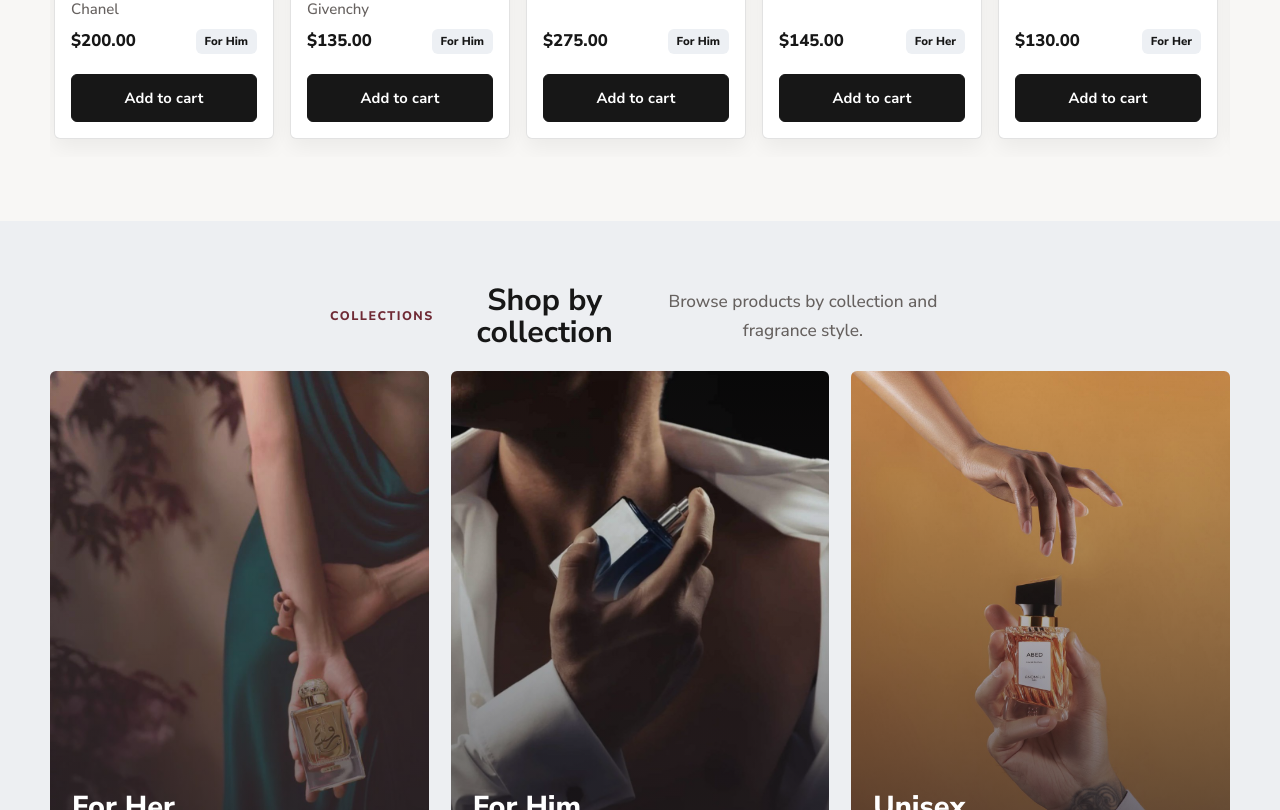
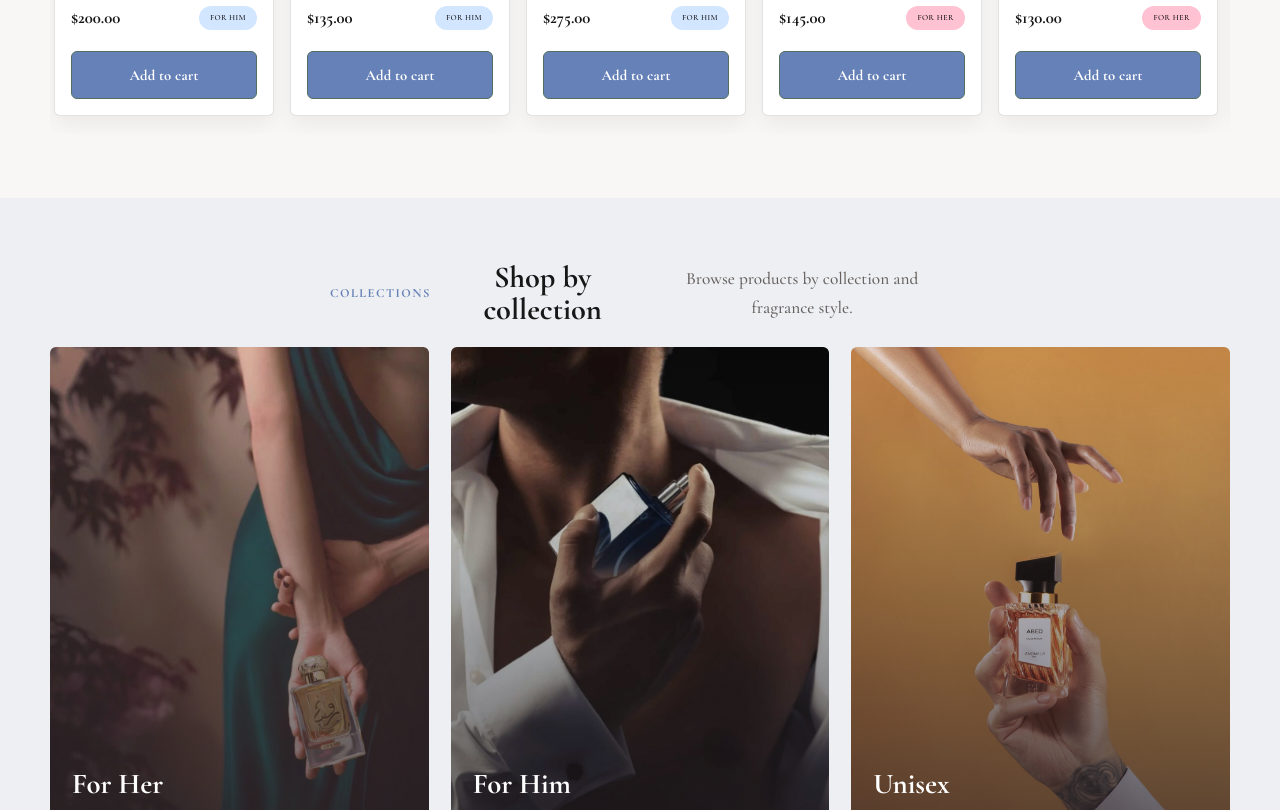
Before and after one commit to Chinweotito12/MyScentDiary, a plain HTML site: page index.html in a window 1280 px wide. Shown: the part 1580-2390 px from the top of the page. Drawn offline with nearby package versions, Linux system fonts and the light colour scheme.

Commit message:
scentnew

```diff
--- a/index.html
+++ b/index.html
@@ -55,12 +55,11 @@
   <main>
     <section class="hero">
       <div class="hero-content">
-        <p class="eyebrow">Online perfume store</p>
-        <h1>Designer and niche fragrances, curated for daily wear and gifting.</h1>
-        <p class="hero-copy">Shop bestselling perfumes across fresh, floral, woody, amber, gourmand, and unisex profiles with simple filters and clear product details.</p>
+        <h1>" No Elegance is possible without fragrances. <br> It is the unseen & unforgetable ultimate accessory " </h1>
+        <p class="hero-copy">Perfume is the key to our memory.</p>
         <div class="hero-actions">
           <a class="button primary" href="shop.html">Shop all</a>
-          <a class="button ghost" href="#featured">View bestsellers</a>
+
         </div>
       </div>
     </section>
--- a/script.js
+++ b/script.js
@@ -216,17 +216,137 @@ const products = [
     featured: true
   },
   {
-    id: "costa-brazil-aroma-body-oil",
-    name: "Aroma Body Oil",
-    brand: "Costa Brazil",
+    id: "ravine-ginger",
+    name: "Ravine Ginger",
+    brand: "French Avenue",
     category: "unisex",
-    price: 98,
+    price: 58,
     size: "100ml",
-    image: "img/costa brazil body oil.jpeg",
+    image: "img/ravineginger.jpeg",
     notes: "White jungle flora, Brazilian vetiver, sandalwood, patchouli",
     description: "A nourishing body oil with a warm, woody aroma designed for layering with a favorite fragrance.",
     featured: false
-  }
+  },
+   {
+    id: "Gentleman-Givenchy",
+    name: "Gentleman Givenchy",
+    brand: "Givenchy",
+    category: "him",
+    price: 190,
+    size: "100ml",
+    image: "img/givenchygentleman.jpeg",
+    notes: "White jungle flora, Brazilian vetiver, sandalwood, patchouli",
+    description: "A nourishing body oil with a warm, woody aroma designed for layering with a favorite fragrance.",
+    featured: false
+  },
+   {
+    id: "Aromatic-Xandal",
+    name: "X Xandal",
+    brand: "French Avenue",
+    category: "him",
+    price: 69.50,
+    size: "100ml",
+    image: "img/xandalx.jpeg",
+    notes: "White jungle flora, Brazilian vetiver, sandalwood, patchouli",
+    description: "A nourishing body oil with a warm, woody aroma designed for layering with a favorite fragrance.",
+    featured: false
+  },
+   {
+    id: "Mad-Midnight",
+    name: "MAD Midnight",
+    brand: "MAD Parfum",
+    category: "him",
+    price: 58,
+    size: "100ml",
+    image: "img/madmidnight.jpeg",
+    notes: "White jungle flora, Brazilian vetiver, sandalwood, patchouli",
+    description: "A nourishing body oil with a warm, woody aroma designed for layering with a favorite fragrance.",
+    featured: false
+  },
+  {
+    id: "Mad-Draco",
+    name: "MAD Draco",
+    brand: "MAD Parfum",
+    category: "unisex",
+    price: 58,
+    size: "100ml",
+    image: "img/maddraco.jpeg",
+    notes: "White jungle flora, Brazilian vetiver, sandalwood, patchouli",
+    description: "A nourishing body oil with a warm, woody aroma designed for layering with a favorite fragrance.",
+    featured: false
+  },
+  {
+    id: "Mad-Narcotic",
+    name: "MAD Narcotic",
+    brand: "MAD Parfum",
+    category: "unisex",
+    price: 58,
+    size: "100ml",
+    image: "img/madnarcotic.jpeg",
+    notes: "White jungle flora, Brazilian vetiver, sandalwood, patchouli",
+    description: "A nourishing body oil with a warm, woody aroma designed for layering with a favorite fragrance.",
+    featured: false
+  },
+   {
+    id: "Chanel-no19",
+    name: "Chanel No 19",
+    brand: "Chanel",
+    category: "her",
+    price: 158,
+    size: "100ml",
+    image: "img/chanelno19.jpeg",
+    notes: "White jungle flora, Brazilian vetiver, sandalwood, patchouli",
+    description: "A nourishing body oil with a warm, woody aroma designed for layering with a favorite fragrance.",
+    featured: false
+  },
+   {
+    id: "Nishane-Meant",
+    name: "Nishane Meant To Be Seen",
+    brand: "Nishane",
+    category: "her",
+    price: 255,
+    size: "100ml",
+    image: "img/nishanemeant.jpeg",
+    notes: "White jungle flora, Brazilian vetiver, sandalwood, patchouli",
+    description: "A nourishing body oil with a warm, woody aroma designed for layering with a favorite fragrance.",
+    featured: false
+  },
+   {
+    id: "Nishane-Hacivat",
+    name: "Nishane Hacivat",
+    brand: "Nishane",
+    category: "him",
+    price: 230,
+    size: "100ml",
+    image: "img/nishanehacivat.jpeg",
+    notes: "White jungle flora, Brazilian vetiver, sandalwood, patchouli",
+    description: "A nourishing body oil with a warm, woody aroma designed for layering with a favorite fragrance.",
+    featured: false
+  },
+   {
+    id: "Nishane-Ani",
+    name: "Nishane ANI",
+    brand: "Nishane",
+    category: "unisex",
+    price: 250,
+    size: "100ml",
+    image: "img/nishaneani.jpeg",
+    notes: "White jungle flora, Brazilian vetiver, sandalwood, patchouli",
+    description: "A nourishing body oil with a warm, woody aroma designed for layering with a favorite fragrance.",
+    featured: false
+  },
+   {
+    id: "Lancome-Elixir",
+    name: "Lancome Elixir",
+    brand: "Lancome ",
+    category: "her",
+    price: 160,
+    size: "100ml",
+    image: "img/lancomeelixie.jpeg",
+    notes: "White jungle flora, Brazilian vetiver, sandalwood, patchouli",
+    description: "A nourishing body oil with a warm, woody aroma designed for layering with a favorite fragrance.",
+    featured: false
+  },
 ];
 
 const categoryLabels = {
@@ -273,7 +393,7 @@ function initFooterSocials() {
 
   footerBrand.insertAdjacentHTML("beforeend", `
     <div class="social-links" aria-label="Social media links">
-      <a href="https://www.instagram.com/myscentdiary" aria-label="Instagram" target="_blank" rel="noopener noreferrer">
+      <a href="https://www.instagram.com/my_scentdiary?utm_source=qr" aria-label="Instagram" target="_blank" rel="noopener noreferrer">
         <svg viewBox="0 0 24 24" aria-hidden="true"><rect x="4" y="4" width="16" height="16" rx="5"></rect><circle cx="12" cy="12" r="3.5"></circle><path d="M17.5 6.5h.01"></path></svg>
       </a>
       <a href="https://www.facebook.com/myscentdiary" aria-label="Facebook" target="_blank" rel="noopener noreferrer">
@@ -398,9 +518,13 @@ function productCard(product) {
         <p>${product.brand}</p>
         <div class="product-meta">
           <strong class="product-price">${money.format(product.price)}</strong>
-          <span class="product-tag">${categoryLabels[product.category]}</span>
+          <span class="product-tag ${product.category}">
+            ${categoryLabels[product.category]}
+          </span>
         </div>
-        <button class="product-btn" type="button" data-add-to-cart="${product.id}">Add to cart</button>
+        <button class="product-btn" type="button" data-add-to-cart="${product.id}">
+          Add to cart
+        </button>
       </div>
     </article>
   `;
--- a/style.css
+++ b/style.css
@@ -10,13 +10,13 @@
   --rose: #6f2a35;
   --sage: #536f60;
   --gold: #a8823a;
-  --lavender: #d9dee8;
+  --lavender: #6681b7;
   --border: rgba(23, 23, 23, 0.12);
   --shadow: 0 16px 36px rgba(23, 23, 23, 0.1);
   --radius: 6px;
   --max: 1180px;
-  --font-display: "Nunito Sans", Arial, sans-serif;
-  --font-body: "Nunito Sans", Arial, sans-serif;
+  --font-display:"Cormorant Garamond", Georgia, serif;
+  --font-body: "Cormorant Garamond", Georgia, serif;
 }
 
 * {
@@ -165,7 +165,8 @@ ul {
 .nav-link.active,
 .dropdown-link:hover,
 .dropdown-toggle:hover {
-  background: var(--cream);
+  background: var(--lavender);
+  color:#edeff2;
 }
 
 /* ===========================
@@ -339,7 +340,7 @@ ul {
 }
 
 .overlay.active {
-  visibility: visible;
+  visibility: none;
   opacity: 1;
 }
 
@@ -348,7 +349,7 @@ ul {
   display: grid;
   place-items: center;
   padding: 78px 20px;
-  background-image: linear-gradient(rgba(23, 23, 23, 0.48), rgba(23, 23, 23, 0.5)), url("img/header3.jpeg");
+  background-image: linear-gradient(rgba(23, 23, 23, 0.48), rgba(23, 23, 23, 0.5)), url("img/hero1.jpeg");
   background-position: center;
   background-size: cover;
   color: white;
@@ -360,7 +361,7 @@ ul {
 }
 
 .eyebrow {
-  color: var(--rose);
+  color: var(--lavender);
   font-size: 0.78rem;
   font-weight: 800;
   letter-spacing: 0.12em;
@@ -381,18 +382,18 @@ h2,
 h3 {
   font-family: var(--font-display);
   line-height: 1.04;
-  letter-spacing: 0;
+  letter-spacing: 1;
   color: var(--ink);
 }
 
 h1 {
-  margin-top: 14px;
-  font-size: clamp(2.1rem, 5vw, 4rem);
+  margin-top: 16px;
+  font-size: clamp(1rem, 4vw, 3rem);
   font-weight: 800;
 }
 
 h2 {
-  font-size: clamp(1.6rem, 3.5vw, 2.6rem);
+  font-size: clamp(2.6rem, 3.5vw, 2.6rem);
     font-weight: 700;
 }
 
@@ -405,8 +406,8 @@ h3 {
 .hero-copy {
   max-width: 620px;
   margin: 22px auto 0;
-  font-size: clamp(1rem, 2.2vw, 1.18rem);
-  font-weight: 500;
+  font-size: clamp(1.3rem, 2.2vw, 1.18rem);
+  font-weight: 300;
   line-height: 1.75;
 }
 
@@ -428,7 +429,7 @@ h3 {
   min-height: 46px;
   padding: 11px 18px;
   border-radius: var(--radius);
-  border: 1px solid var(--ink);
+  border: 1px solid var(--sage);
   font-size: 0.92rem;
   font-weight: 700;
   letter-spacing: 0.01em;
@@ -445,7 +446,7 @@ h3 {
 .primary,
 .product-btn,
 .add-cart {
-  background: var(--ink);
+  background: var(--lavender);
   color: white;
 }
 
@@ -699,7 +700,7 @@ h3 {
 .collection-hero img {
   width: 100%;
   max-height: 280px;
-  object-fit: contain;
+  object-fit: cover;
   padding: 16px;
   background: var(--cream);
   border-radius: var(--radius);
@@ -823,6 +824,31 @@ textarea {
   color: var(--muted);
   font-size: 0.94rem;
   font-weight: 500;
+}
+
+.product-tag {
+  padding: 0.34rem 0.7rem;
+  border-radius: 30px;
+  color: black;
+  font-size: 0.50rem;
+  font-weight: 500;
+  text-transform:uppercase;
+  letter-spacing: 0.05em;
+}
+
+/* For Him */
+.product-tag.him {
+  background: #d3e6ff;
+}
+
+/* For Her */
+.product-tag.her {
+  background: #ffc2d2;
+}
+
+/* Unisex */
+.product-tag.unisex {
+  background: #e1efd5;
 }
 
 .product-page {
```
Also changed, not shown: about.html (+2 -3 lines), contact.html (+1 -1 lines), img/backpic.jpeg (added), img/hero.jpeg (added), img/hero1.jpeg (added), img/lancomeelixie.jpeg (added), img/nishaneani.jpeg (added), img/nishanehacivat.jpeg (added), img/nishanemeant.jpeg (added).
